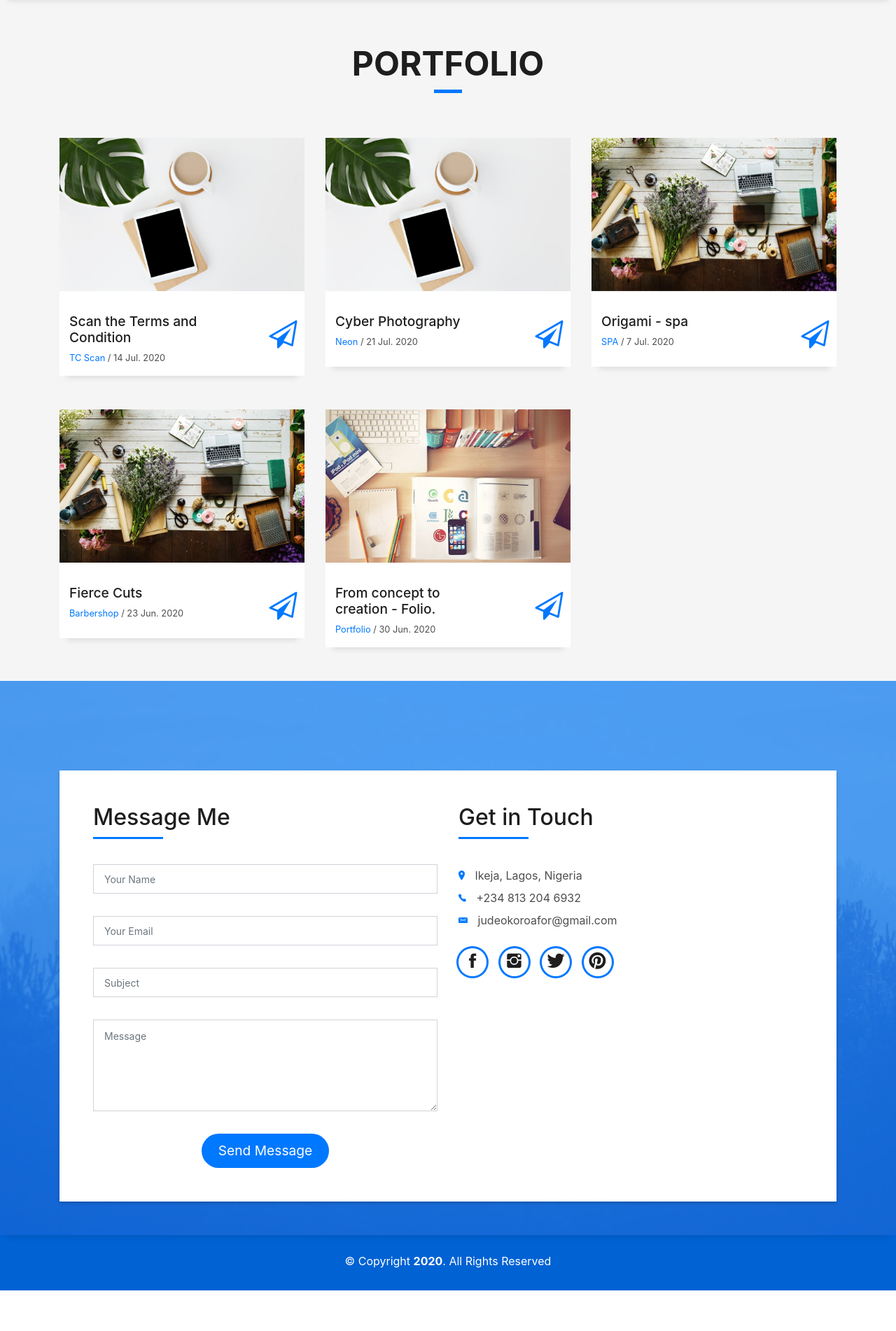
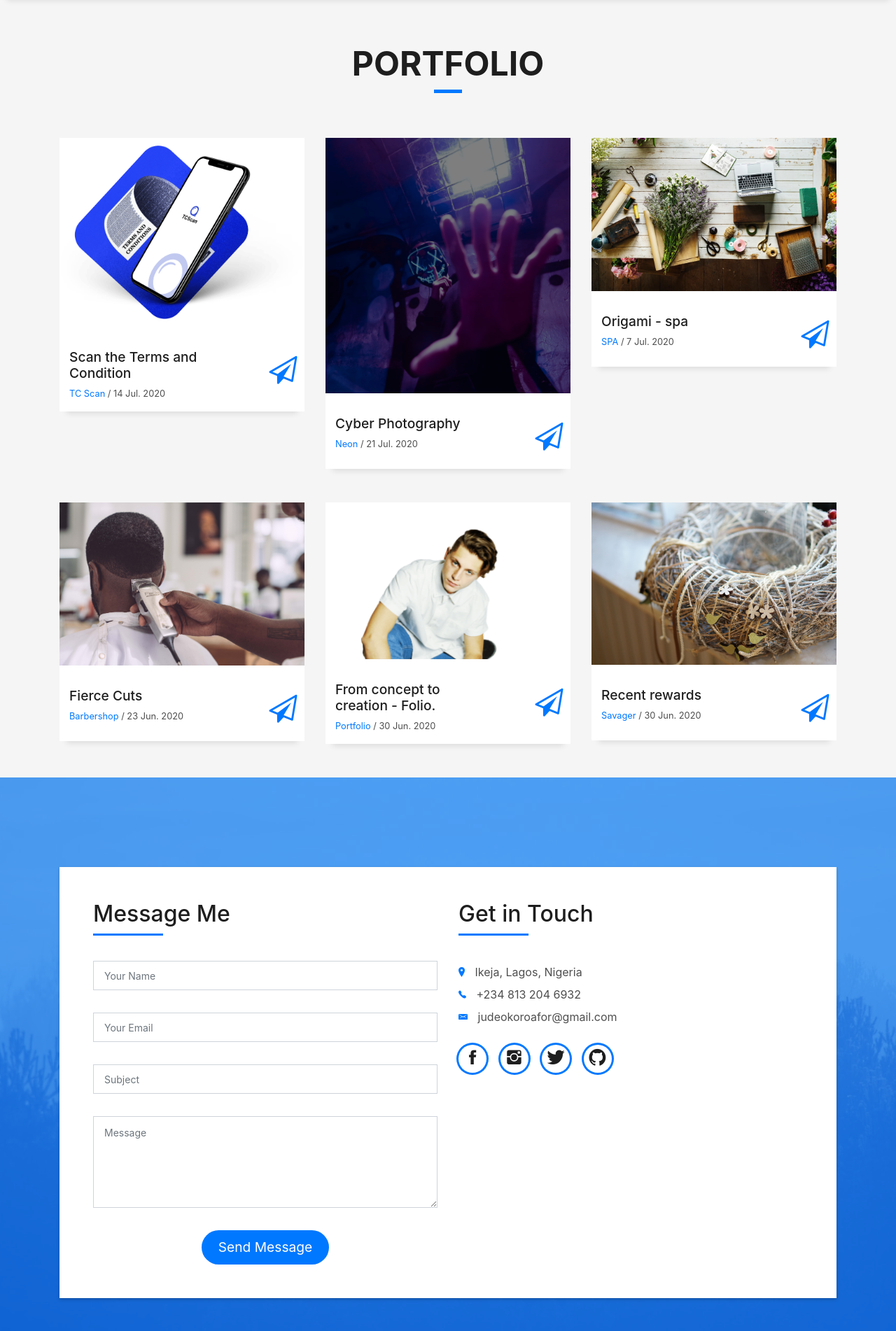
Before and after one commit to judexes/judeokoroafor, a PHP site: page / in a window 1280 px wide. Shown: the part 2751-4653 px from the top of the page at 70% size. Before the commit the page ends 4595 px from the top, so only its background shows below. Run offline with PHP 8.4, Linux system fonts and the light colour scheme; some web fonts are replaced.

Commit message:
added more works

```diff
--- a/index.php
+++ b/index.php
@@ -9,7 +9,6 @@
   <meta name="title" content="Jude Okoroafor Portfolio">
   <meta name="description" content="Hngi7 Portfolio by jude okoroafor">
   <meta name="author" content="Jude Okoroafor">
-  <meta name="viewport" content="width=device-width, initial-scale=1, shrink-to-fit=no">
   <meta http-equiv="Content-Type" content="text/html; charset=utf-8">
   <meta name="robots" content="index, follow">
   <meta name="language" content="English">
@@ -263,9 +262,9 @@ Am also strong conceptive thinker who has strong interest in all things relating
         <div class="row">
           <div class="col-md-4">
             <div class="work-box">
-              <a href="http://tcscan.herokuapp.com" data-gall="portfolioGallery" class="venobox">
+              <a href="assets/img/work6.png" data-gall="portfolioGallery" class="venobox">
                 <div class="work-img">
-                  <img src="assets/img/work-1.jpg" alt="" class="img-fluid">
+                  <img src="assets/img/work6.png" alt="" class="img-fluid">
                 </div>
               </a>
               <div class="work-content">
@@ -289,9 +288,9 @@ Am also strong conceptive thinker who has strong interest in all things relating
           </div>
           <div class="col-md-4">
             <div class="work-box">
-              <a  href="http://neonphotography.herokuapp.com" data-gall="portfolioGallery" class="venobox">
+              <a  href="assets/img/work2.png" data-gall="portfolioGallery" class="venobox">
                 <div class="work-img">
-                  <img src="assets/img/work-1.jpg" alt="" class="img-fluid">
+                  <img src="assets/img/work2.png" alt="" class="img-fluid">
                 </div>
               </a>
               <div class="work-content">
@@ -315,7 +314,7 @@ Am also strong conceptive thinker who has strong interest in all things relating
           </div>
           <div class="col-md-4">
             <div class="work-box">
-              <a href="https://origami2.netlify.app/origamispa2.html" data-gall="portfolioGallery" class="venobox">
+              <a href="assets/img/work-5.jpg" data-gall="portfolioGallery" class="venobox">
                 <div class="work-img">
                   <img src="assets/img/work-5.jpg" alt="" class="img-fluid">
                 </div>
@@ -339,9 +338,9 @@ Am also strong conceptive thinker who has strong interest in all things relating
           </div>
           <div class="col-md-4">
             <div class="work-box">
-              <a href="http://fiercecuts.netlify.app/contact.html" data-gall="portfolioGallery" class="venobox">
+              <a href="assets/img/work8.jpg" data-gall="portfolioGallery" class="venobox">
                 <div class="work-img">
-                  <img src="assets/img/work-5.jpg" alt="" class="img-fluid">
+                  <img src="assets/img/work8.jpg" alt="" class="img-fluid">
                 </div>
               </a>
               <div class="work-content">
@@ -363,9 +362,9 @@ Am also strong conceptive thinker who has strong interest in all things relating
           </div>
           <div class="col-md-4">
             <div class="work-box">
-              <a href="https://designers-portfolio.herokuapp.com/" data-gall="portfolioGallery" class="venobox">
+              <a href="assets/img/work1.png" data-gall="portfolioGallery" class="venobox">
                 <div class="work-img">
-                  <img src="assets/img/work-6.jpg" alt="" class="img-fluid">
+                  <img src="assets/img/work1.png" alt="" class="img-fluid">
                 </div>
               </a>
               <div class="work-content">
@@ -379,6 +378,30 @@ Am also strong conceptive thinker who has strong interest in all things relating
                   <div class="col-sm-4">
                     <div class="w-like">
                       <a href="https://designers-portfolio.herokuapp.com/"> <span class="fa fa-send-o fa-1"></span></a>
+                    </div>
+                  </div>
+                </div>
+              </div>
+            </div>
+          </div>
+          <div class="col-md-4">
+            <div class="work-box">
+              <a href="assets/img/work4.jpg" data-gall="portfolioGallery" class="venobox">
+                <div class="work-img">
+                  <img src="assets/img/work4.jpg" alt="" class="img-fluid">
+                </div>
+              </a>
+              <div class="work-content">
+                <div class="row">
+                  <div class="col-sm-8">
+                    <h2 class="w-title">Recent rewards</h2>
+                    <div class="w-more">
+                      <span class="w-ctegory">Savager</span> / <span class="w-date">30 Jun. 2020</span>
+                    </div>
+                  </div>
+                  <div class="col-sm-4">
+                    <div class="w-like">
+                      <a href="https://savager.netlify.app/rewards.html"> <span class="fa fa-send-o fa-1"></span></a>
                     </div>
                   </div>
                 </div>
@@ -468,7 +491,7 @@ Am also strong conceptive thinker who has strong interest in all things relating
                         <li><a href="https://www.facebook.com/JudeOkoroaforIfeanyi"><span class="ico-circle"><i class="ion-social-facebook"></i></span></a></li>
                         <li><a href="https://www.instagram.com/dblacklagosboy"><span class="ico-circle"><i class="ion-social-instagram"></i></span></a></li>
                         <li><a href="https://www.twitter.com/dblacklagosboy"><span class="ico-circle"><i class="ion-social-twitter"></i></span></a></li>
-                        <li><a href="#"><span class="ico-circle"><i class="ion-social-pinterest"></i></span></a></li>
+                        <li><a href="https://github.com/judexes"><span class="ico-circle"><i class="ion-social-github"></i></span></a></li>
                       </ul>
                     </div>
                   </div>
```
Also changed, not shown: assets/img/work1.png (added), assets/img/work2.png (added), assets/img/work4.jpg (added), assets/img/work6.png (added), assets/img/work7.jpg (added), assets/img/work8.jpg (added).
